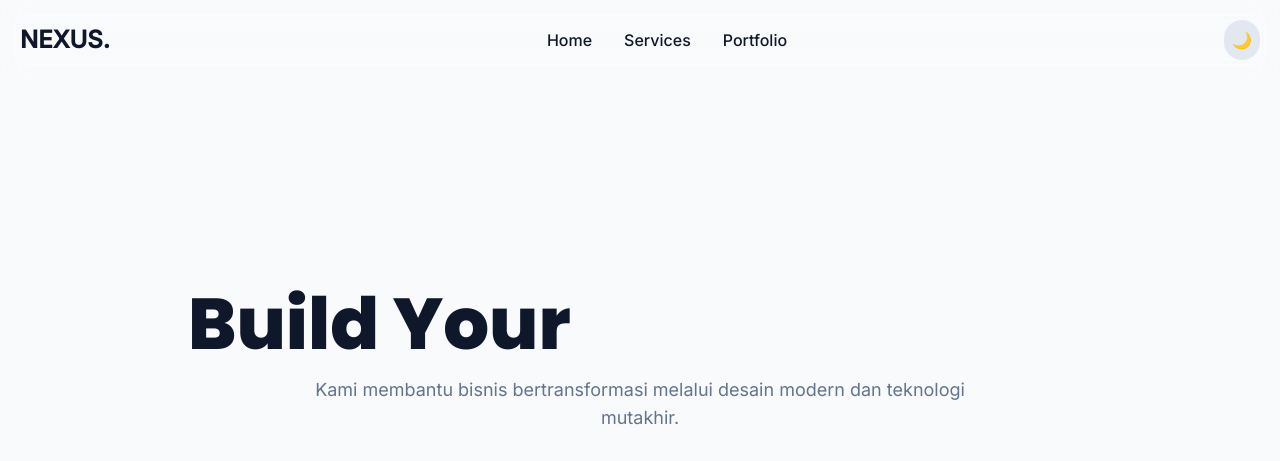
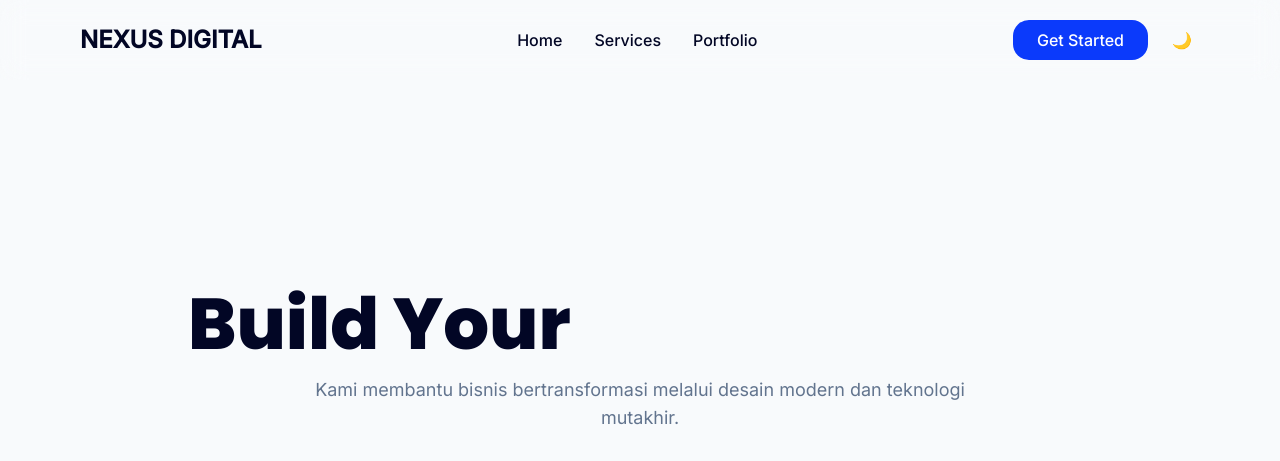
Before and after one commit to lisalazim/nexus-digital, a website built with Vite: page index.html in a window 1280 px wide. Built offline with nearby package versions, Linux system fonts and the light colour scheme.

Commit message:
feat: implement navbar layout with Tailwind

```diff
--- a/index.html
+++ b/index.html
@@ -8,15 +8,18 @@
   </head>
   <body class="bg-light-bg text-dark-bg dark:bg-dark-bg dark:text-white transition-colors duration-300">
 
-    <nav class="p-5 flex justify-between items-center bg-white/10 backdrop-blur-md sticky top-0 z-50">
-      <div class="text-2xl font-heading font-bold text-primary">NEXUS.</div>
+    <nav class="p-5 md:px-20 flex justify-between items-center backdrop-blur-md sticky top-0 z-50">
+      <div class="text-2xl font-heading font-bold text-primary">NEXUS DIGITAL</div>
       <ul class="hidden md:flex gap-8 font-medium">
-        <li><a href="#" class="hover:text-primary">Home</a></li>
-        <li><a href="#" class="hover:text-primary">Services</a></li>
-        <li><a href="#" class="hover:text-primary">Portfolio</a></li>
+        <li><a href="#" class="hover:text-primary hover:text-[var(--color-colorhover)]">Home</a></li>
+        <li><a href="#" class="hover:text-primary hover:text-[var(--color-colorhover)]">Services</a></li>
+        <li><a href="#" class="hover:text-primary hover:text-[var(--color-colorhover)]">Portfolio</a></li>
       </ul>
-      <button id="theme-toggle" class="p-2 bg-slate-200 dark:bg-slate-700 rounded-full">
+      <div class="flex items-center gap-4">
+        <button class="rounded-2xl bg-[var(--color-btnSatu)] text-white px-6 py-2 font-medium hover:bg-[var(--color-colorhover)] hover:cursor-pointer transition-colors">Get Started</button>
+        <button id="theme-toggle" class="p-2 bg-btn-bg dark:bg-slate-700 rounded-full hover:cursor-pointer transition-colors">
         🌙 </button>
+      </div>
     </nav>
 
     <main>
--- a/src/main.js
+++ b/src/main.js
@@ -6,10 +6,10 @@
 // Cek preferensi user saat halaman dimuat
 if (localStorage.theme === 'dark' || (!('theme' in localStorage) && window.matchMedia('(prefers-color-scheme: dark)').matches)) {
   html.classList.add('dark');
-  themeToggle.innerHTML = '☀️'; // Ikon Matahari untuk mode terang
+  themeToggle.innerHTML = '☀️';
 } else {
   html.classList.remove('dark');
-  themeToggle.innerHTML = '🌙'; // Ikon Bulan untuk mode gelap
+  themeToggle.innerHTML = '🌙';
 }
 
 // Logika saat tombol diklik
--- a/src/main.scss
+++ b/src/main.scss
@@ -1,17 +1,22 @@
 @import "tailwindcss";
 
-/* Di Tailwind v4, kita mendefinisikan warna kustom langsung sebagai CSS custom properties */
+
   :root {
-  --color-primary: #6366F1;
+    --color-primary: #030625;
     --color-secondary: #06B6D4;
-  --color-dark-bg: #0F172A;
+    --color-dark-bg: #020625;
     --color-light-bg: #F8FAFC;
+    --color-btnSatu: #0B3AFB;
+    --color-colorhover: #06A7FF;
 
     --font-heading: "Poppins", sans-serif;
     --font-body: "Inter", sans-serif;
   }
 
-/* Sekarang kita bisa pakai variabel tersebut */
+
+
+
+
 body {
   font-family: var(--font-body);
   background-color: var(--color-light-bg);
@@ -20,7 +25,7 @@
   transition-duration: 300ms;
 }
 
-/* Jika dalam mode gelap (class 'dark' di html) */
+
 .dark body {
   background-color: var(--color-dark-bg);
   color: #fff;
--- a/tailwind.config.js
+++ b/tailwind.config.js
@@ -10,7 +10,7 @@
       colors: {
         primary: '#6366F1',
         secondary: '#06B6D4',
-        darkBg: '#0F172A',
+        darkBg: '#020625',
         lightBg: '#F8FAFC',
       },
       fontFamily: {
```
Lines whose indentation alone changed are shown as unchanged.
